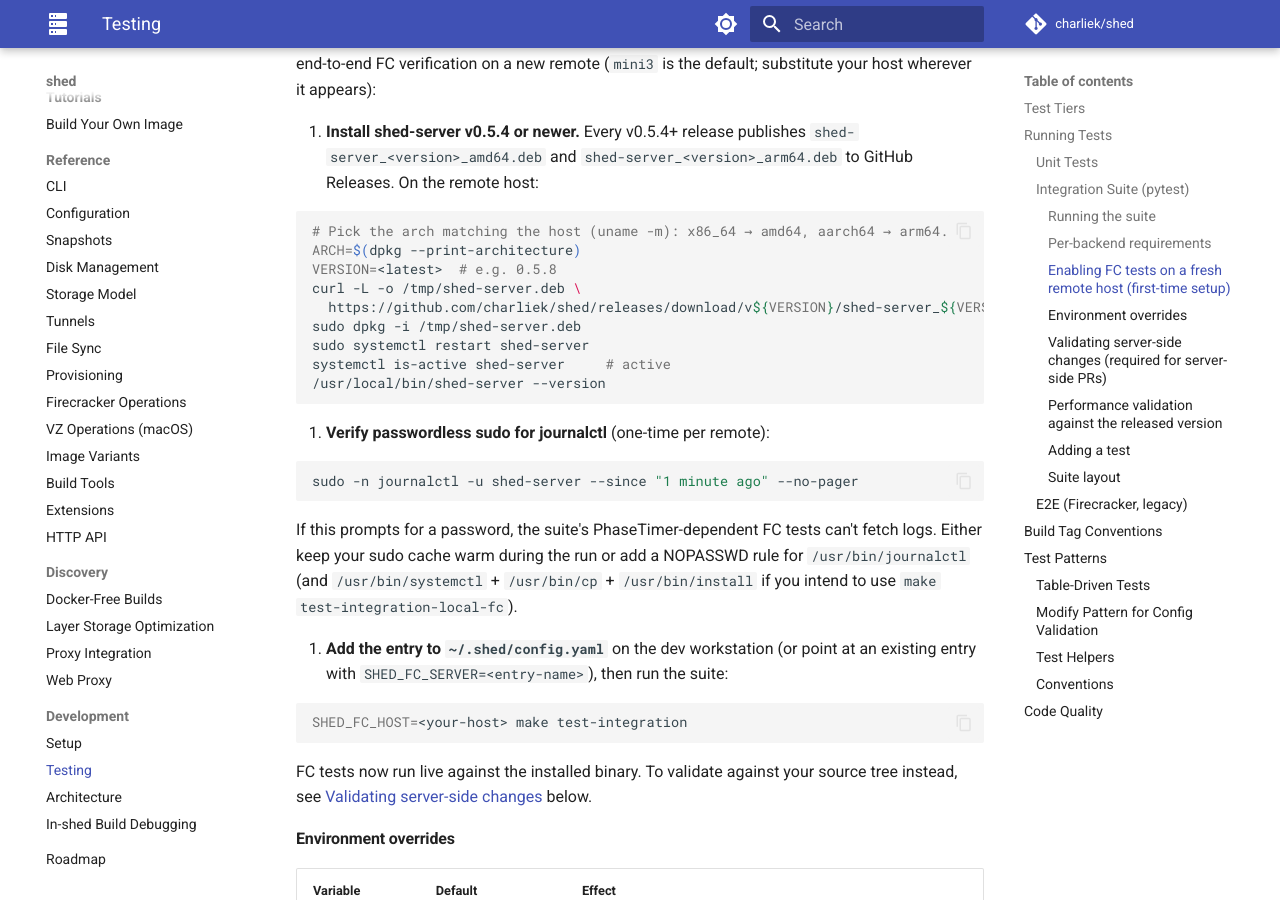
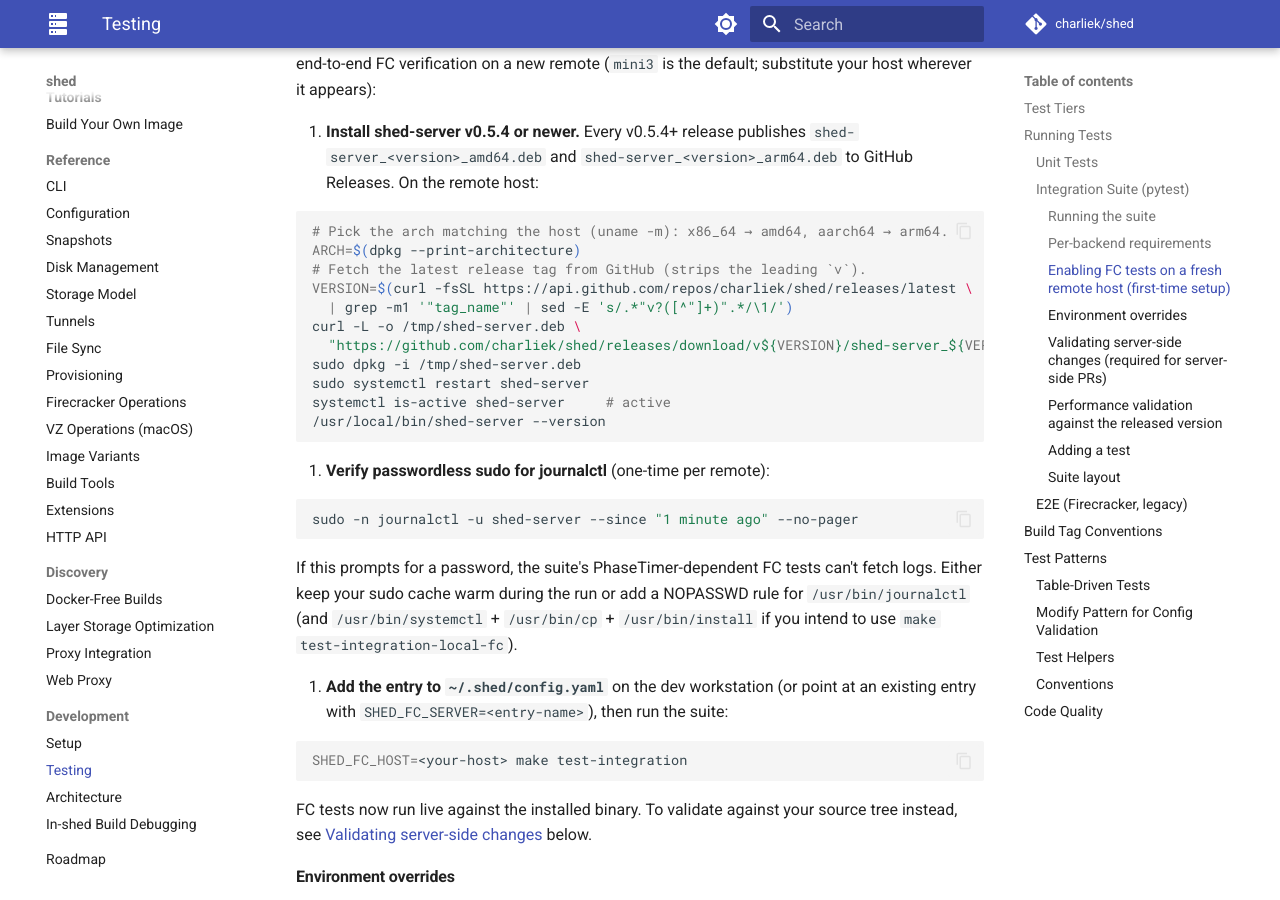
Before and after one commit to charliek/shed, an MkDocs documentation site: the page built from docs/development/testing.md, in a window 1280 px wide and 900 px high, scrolled down 2712 px. Built offline with MkDocs 1.6.1 and Material for MkDocs 9.7.7, drawn with Linux system fonts in a browser that asks for light colours; comment, search, counter and statistics services are not loaded.

Commit message:
docs: address CodeRabbit findings on PR #160
- testing.md: replace VERSION=<latest> placeholder with a programmatic
  fetch of the latest GitHub Releases tag (verified live — returns
  0.5.8 today). Matches the project's 'examples must be copy-pasteable'
  convention.
- discovery/integration-suite-server-coverage.md: 'adhoc' → 'ad-hoc'
  (trivial typo fix per CodeRabbit nit).

Skipped: the two CodeRabbit nitpicks asking me to fill in the
'restore-X-server' Makefile stubs in the discovery doc. Those stubs
are INTENTIONAL — the discovery doc is a sketch / decision record,
not a duplicate of the actual implementation. The real targets live
in the Makefile and are tested + reviewed there; cloning them into
the discovery doc would just create drift risk between the two.

Co-Authored-By: Claude Opus 4.7 <noreply@anthropic.com>

````diff
--- a/docs/development/testing.md
+++ b/docs/development/testing.md
@@ -80,9 +80,11 @@ The suite picks up FC tests automatically once the remote server emits PhaseTime
    ```bash
    # Pick the arch matching the host (uname -m): x86_64 → amd64, aarch64 → arm64.
    ARCH=$(dpkg --print-architecture)
-   VERSION=<latest>  # e.g. 0.5.8
+   # Fetch the latest release tag from GitHub (strips the leading `v`).
+   VERSION=$(curl -fsSL https://api.github.com/repos/charliek/shed/releases/latest \
+     | grep -m1 '"tag_name"' | sed -E 's/.*"v?([^"]+)".*/\1/')
    curl -L -o /tmp/shed-server.deb \
-     https://github.com/charliek/shed/releases/download/v${VERSION}/shed-server_${VERSION}_${ARCH}.deb
+     "https://github.com/charliek/shed/releases/download/v${VERSION}/shed-server_${VERSION}_${ARCH}.deb"
    sudo dpkg -i /tmp/shed-server.deb
    sudo systemctl restart shed-server
    systemctl is-active shed-server     # active
````
Also changed, not shown: docs/discovery/integration-suite-server-coverage.md (+1 -1 lines).
